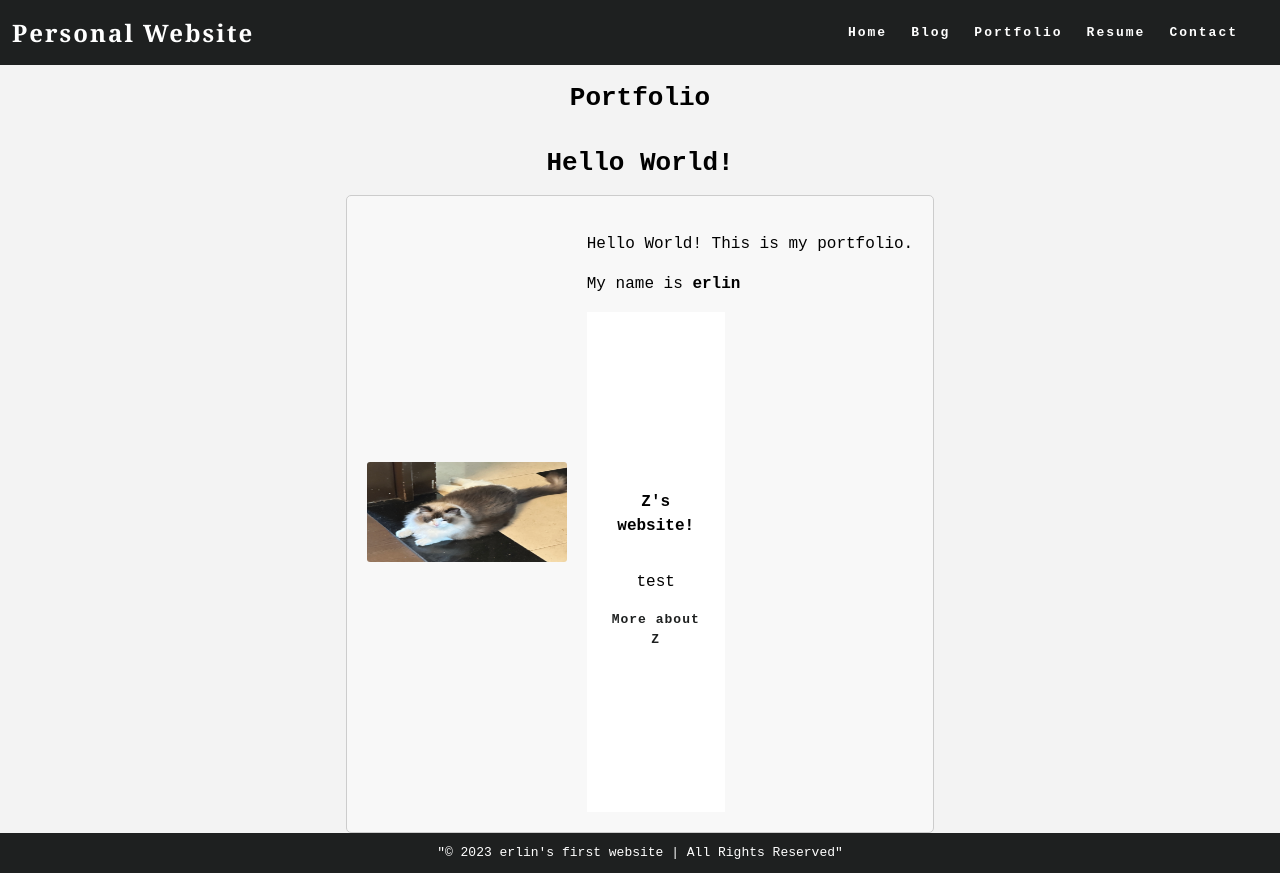
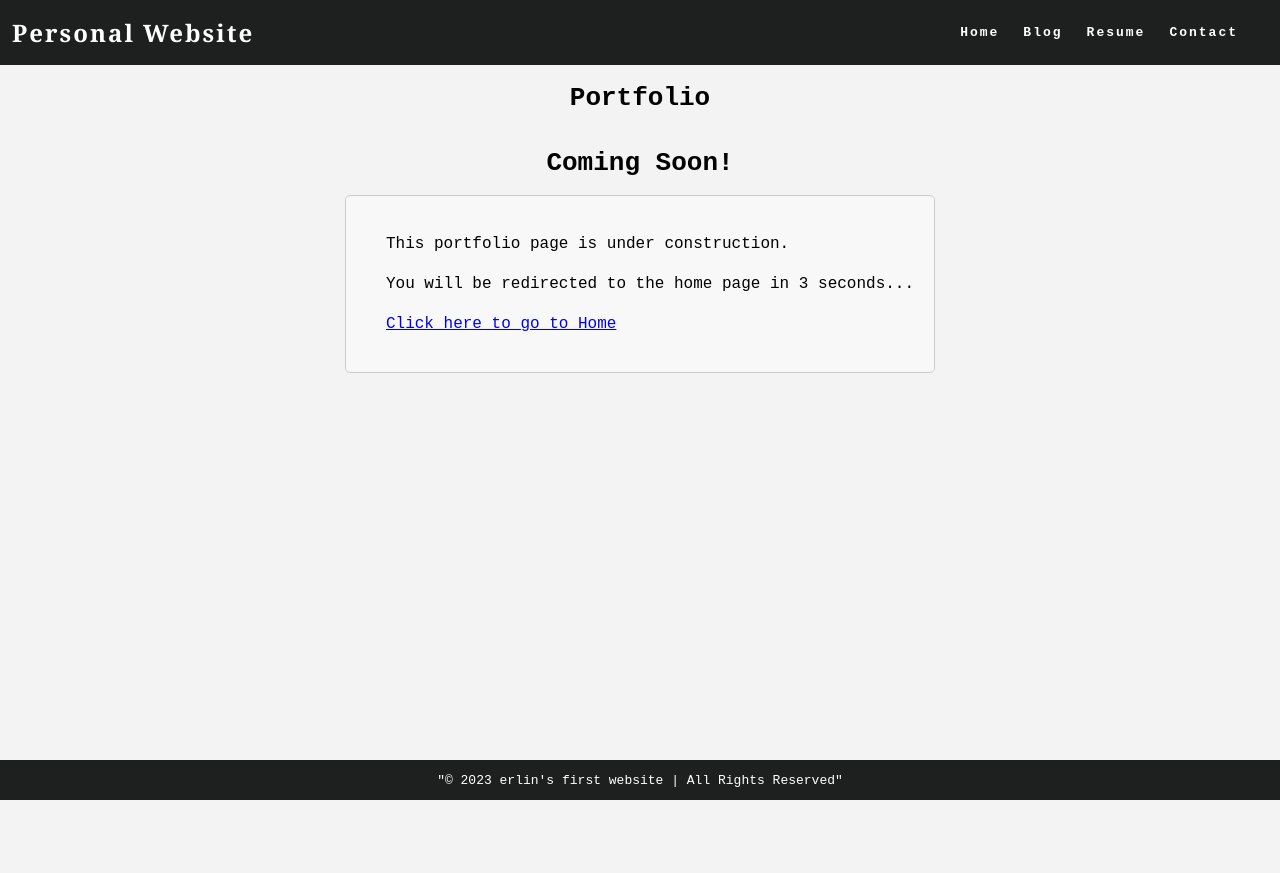
Before and after one commit to zel701/zel701.github.io, a plain HTML site: page portfolio.html in a window 1280 px wide. After the commit the page ends 800 px from the top, so only its background shows below. Drawn offline with Linux system fonts and the light colour scheme.

Commit message:
Update portfolio.html
sq

```diff
--- a/portfolio.html
+++ b/portfolio.html
@@ -2,9 +2,10 @@
 <html>
     <head>
         <title>
-            erlin's portfolio!
+            Portfolio - Coming Soon
         </title>
         <link rel="stylesheet" href="styles.css" />
+        <meta http-equiv="refresh" content="3;url=index.html">
     </head>
         <body>
 
@@ -15,7 +16,6 @@
                 <ul class="nav-list">
                     <li><a href="index.html">Home</a></li>
                     <li><a href="blog.html">Blog</a></li>
-                    <li><a href="portfolio.html">Portfolio</a></li>
                     <li><a href="resume.html">Resume</a></li>
                     <li><a href="contact.html">Contact</a></li>
                 </ul>
@@ -24,14 +24,13 @@
         <main>
             <h1 class="page title">Portfolio</h1>
             <h1>
-                Hello World!
+                Coming Soon!
             </h1>
             <div class="about">
-                <div class="about-image"><img src="cat.jpg" alt="an image of my cat" height=100 width=200></div>
                 <div class="about-text">
-            <p>Hello World! This is my portfolio.</p>
-            <p>My name is <strong>erlin</strong></p>
-            <div class="project-details"><p project="project-name"><strong>Z's website!</strong></p><p class="project-description">test</p><a href="index.html">More about Z</a></div>
+            <p>This portfolio page is under construction.</p>
+            <p>You will be redirected to the home page in 3 seconds...</p>
+            <p><a href="index.html">Click here to go to Home</a></p>
             </div>
             </div>
         </main>
```
